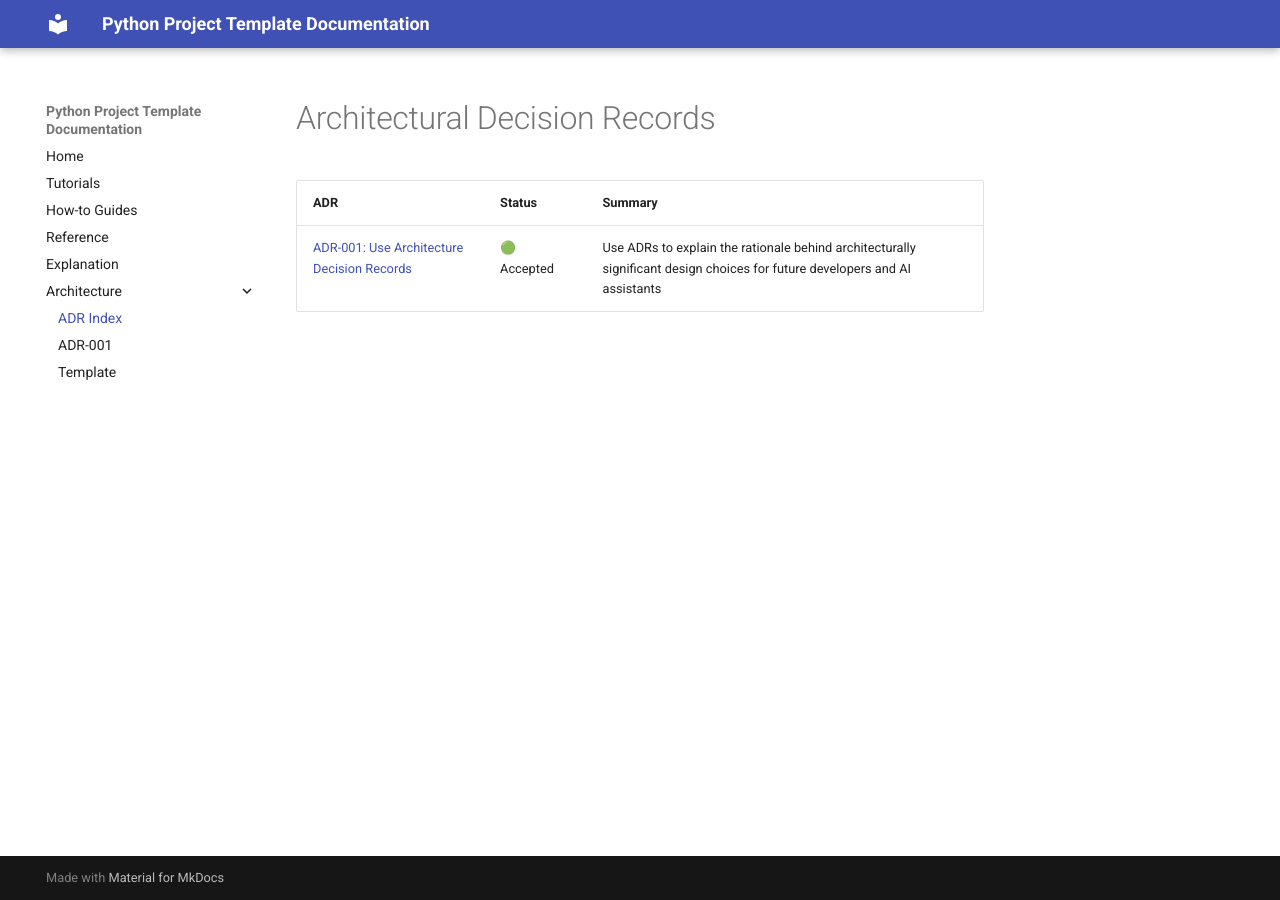
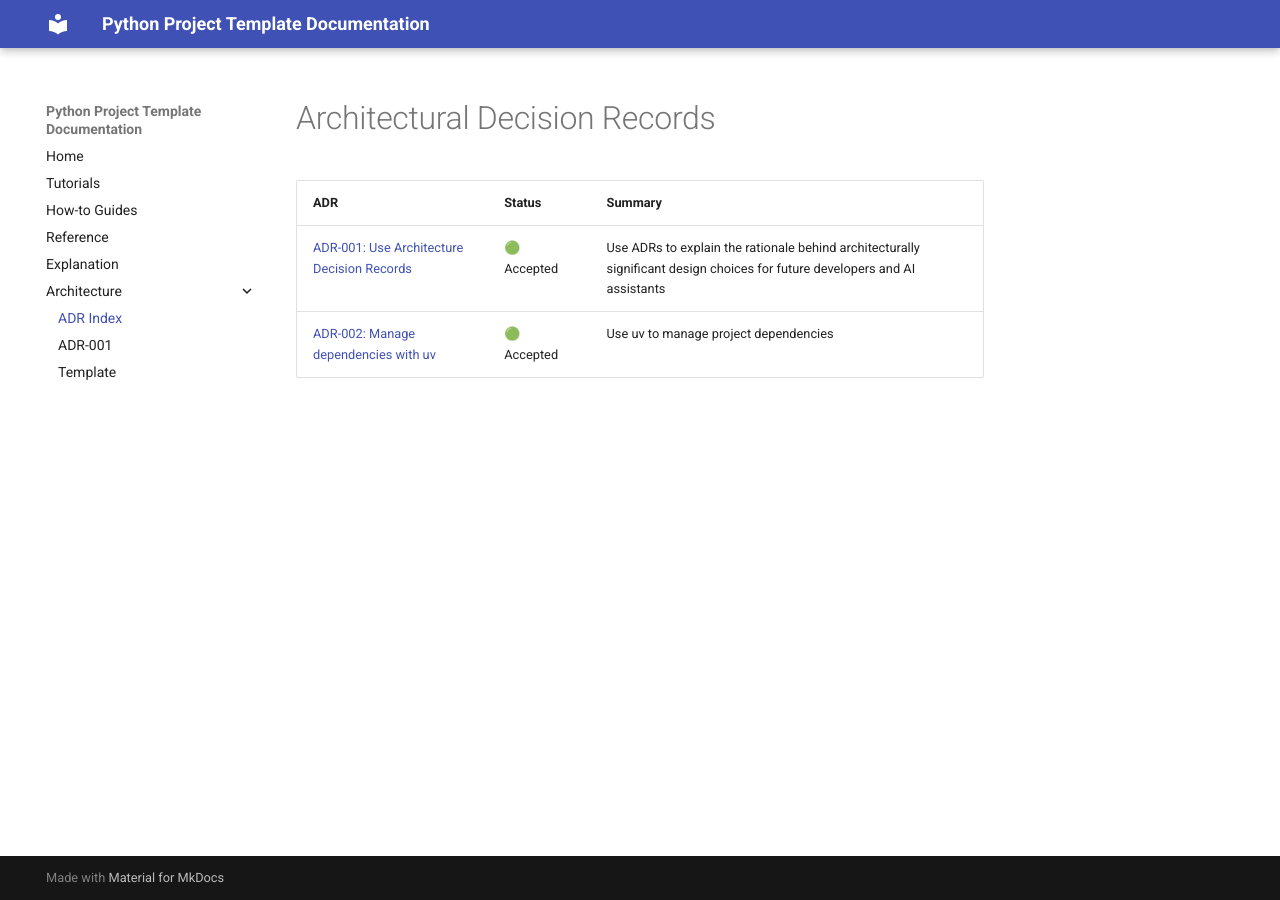
Before and after one commit to gemmadanks/python-project-template, an MkDocs documentation site: the page built from docs/architecture/adr/index.md, in a window 1280 px wide. Built offline with MkDocs 1.6.1 and Material for MkDocs 9.7.7, drawn with Linux system fonts in a browser that asks for light colours; comment, search, counter and statistics services are not loaded.

Commit message:
docs: add ADR-002 to index

```diff
--- a/docs/architecture/adr/index.md
+++ b/docs/architecture/adr/index.md
@@ -3,3 +3,4 @@
 | ADR | Status | Summary |
 |-----|---------|----------|
 | [ADR-001: Use Architecture Decision Records](001-use-architectural-decision-records.md) | 🟢 Accepted | Use ADRs to explain the rationale behind architecturally significant design choices for future developers and AI assistants |
+| [ADR-002: Manage dependencies with uv](002-manage-dependencies-with-uv.md) | 🟢 Accepted | Use uv to manage project dependencies |
```
